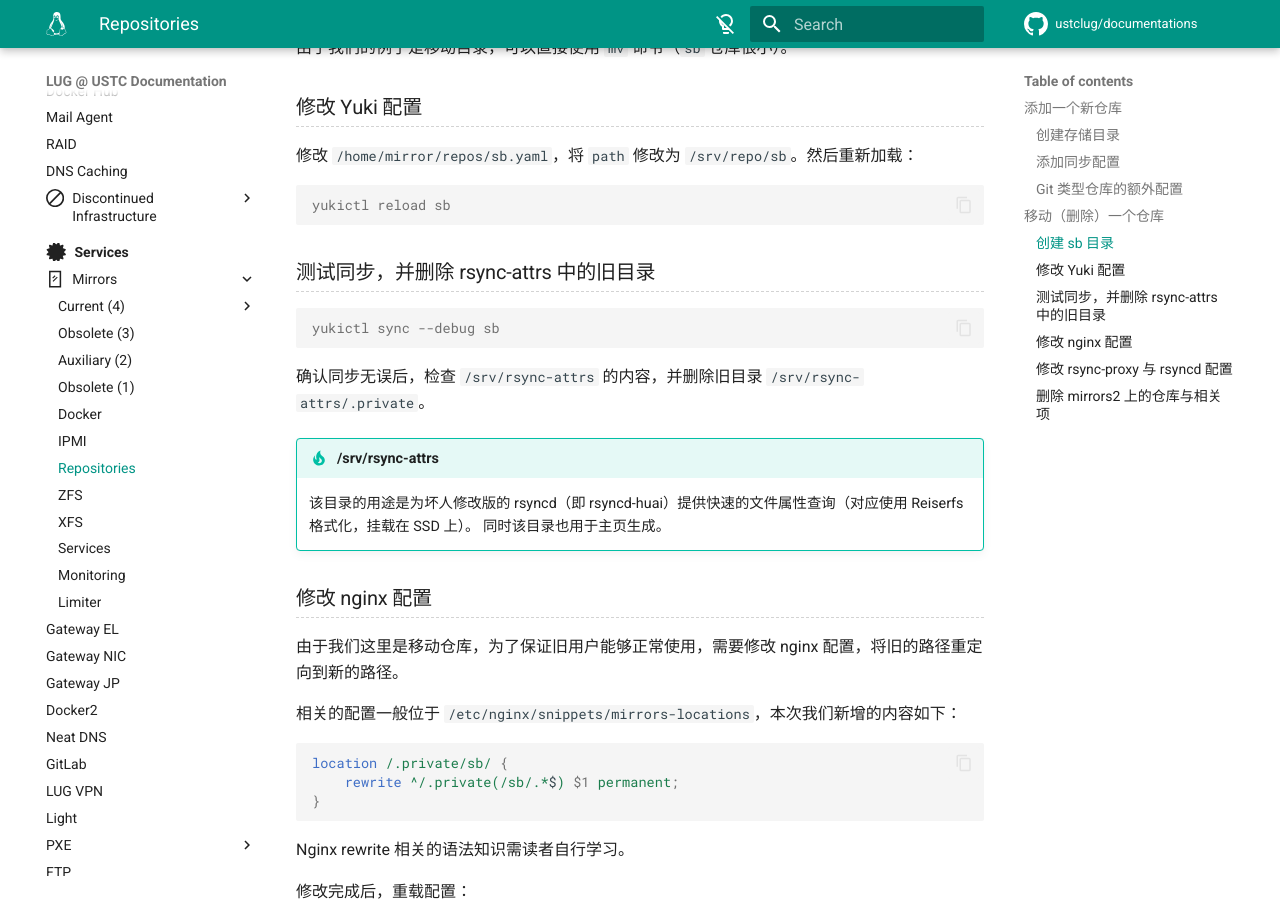
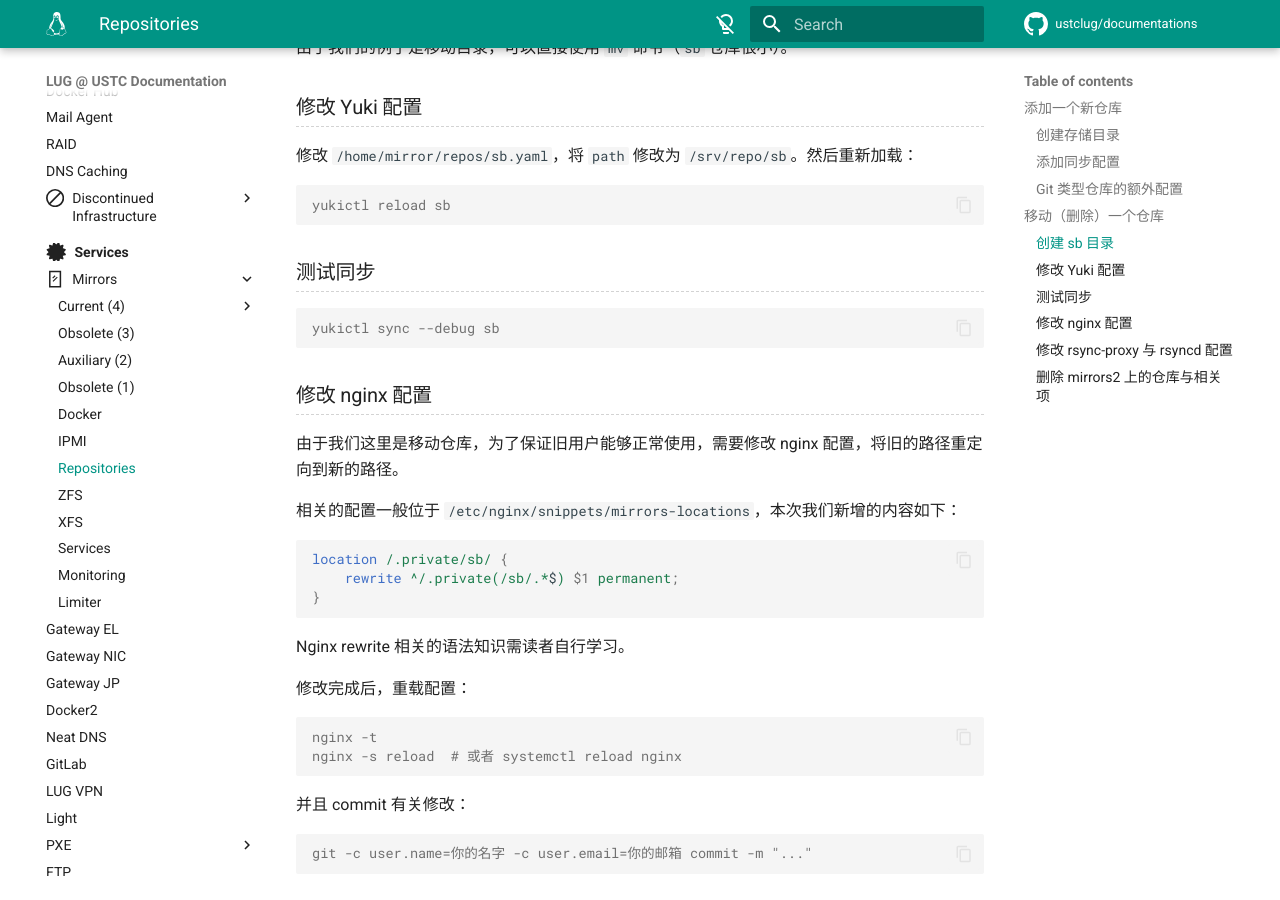
Before and after one commit to ustclug/documentations, an MkDocs documentation site: the page built from docs/services/mirrors/repos.md, in a window 1280 px wide and 900 px high, scrolled down 1759 px. Built offline with MkDocs 1.6.1 and Material for MkDocs 9.7.7, drawn with Linux system fonts in a browser that asks for light colours; comment, search, counter and statistics services are not loaded; some of the changed text lies outside the part shown.

Commit message:
rsync: Remove rsync-attrs; Update rsync 3.5 requirements for proxy protocol

````diff
--- a/docs/services/mirrors/repos.md
+++ b/docs/services/mirrors/repos.md
@@ -71,18 +71,11 @@ Git 后端服务分为两部分，共用 `/srv/git` 目录下的软链接：
 yukictl reload sb
 ```
 
-### 测试同步，并删除 rsync-attrs 中的旧目录
+### 测试同步
 
 ```console
 yukictl sync --debug sb
 ```
-
-确认同步无误后，检查 `/srv/rsync-attrs` 的内容，并删除旧目录 `/srv/rsync-attrs/.private`。
-
-!!! tip "/srv/rsync-attrs"
-
-    该目录的用途是为坏人修改版的 rsyncd（即 rsyncd-huai）提供快速的文件属性查询（对应使用 Reiserfs 格式化，挂载在 SSD 上）。
-    同时该目录也用于主页生成。
 
 ### 修改 nginx 配置
 
@@ -133,5 +126,3 @@ Rsyncd 不需要重载：每个有效连接会启动新进程，而新进程会
 执行 `yukictl repo rm sb`，然后删除 Yuki 同步配置（`~mirror/repos-etc/sb.yaml`），同样也需要 git commit。
 
 之后删除存储的内容：执行 `/sbin/zfs list` 确认要下手删除的存储池，然后 `sudo zfs destroy pool0/repo/对应的名字` 删除。
-
-同样，`/srv/rsync-attrs/.private` 的内容也需要删除。
````
Also changed, not shown: docs/services/mirrors/services.md (+20 -0 lines).
